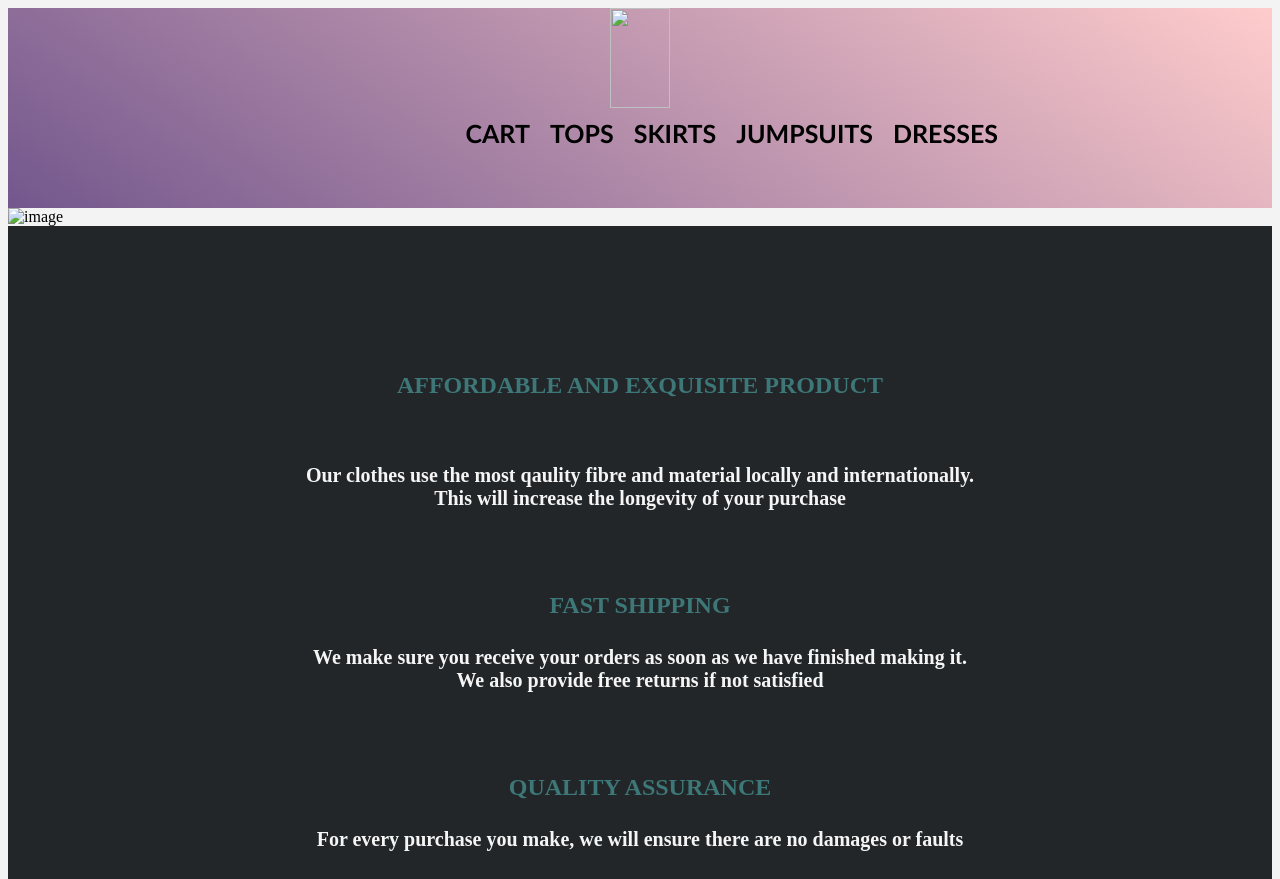
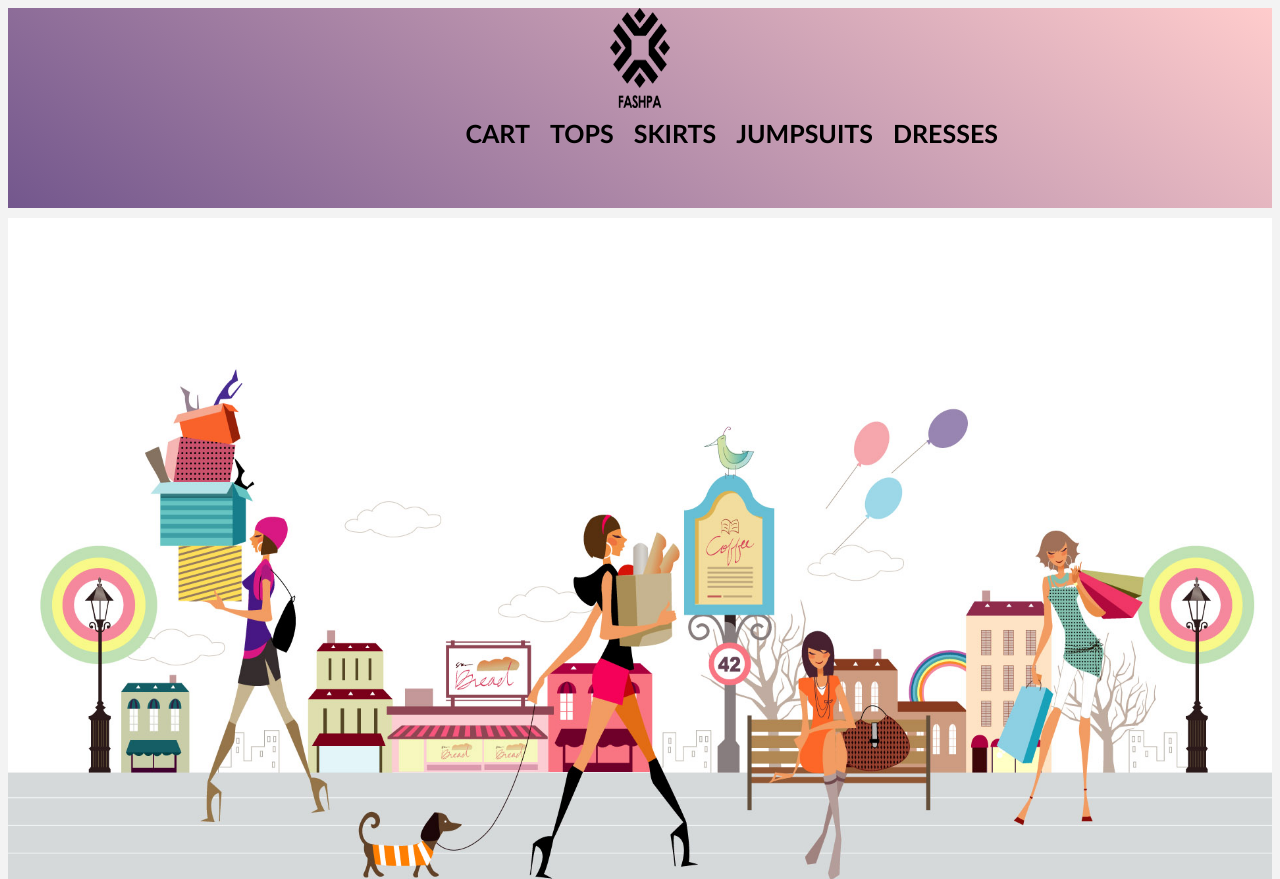
Before and after one commit to McSteve7/business-landing-page, a plain HTML site: page index.html in a window 1280 px wide. Shown: the top 879 px of the page. Drawn offline with Linux system fonts and the light colour scheme; grey boxes are pictures that could not be loaded; some icons are missing; files whose address does not match are found by name.

Commit message:
Update index.html

```diff
--- a/index.html
+++ b/index.html
@@ -12,7 +12,7 @@
 <body>
     <header id="header">
      <div class="container">
-         <a href="index.html"><img id="header-img" src="image/FASHPA_LOGO_FINAL_2016_205x@2x.png"></a>
+         <a href="index.html"><img id="header-img" src="biz/FASHPA_LOGO_FINAL_2016_205x@2x.png"></a>
      </div>
      <div class="container">
          <nav id="nav-bar">
@@ -27,7 +27,7 @@
         </div>
     </header>
     <main>
-        <img src="image/fashion.jpg" alt="image">
+        <img src="biz/fashion.jpg" alt="image">
     </main>
     <article>
         <h2> AFFORDABLE AND EXQUISITE PRODUCT</h2><br>
```
